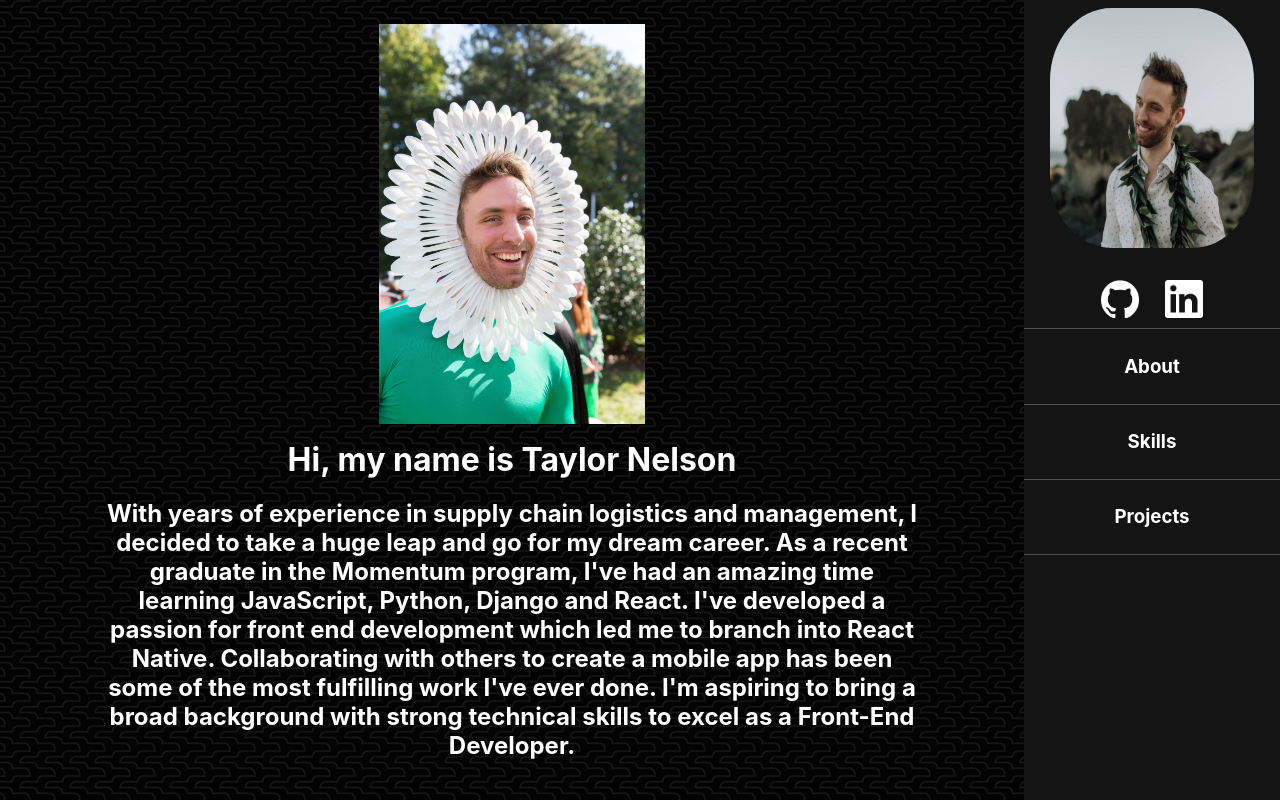
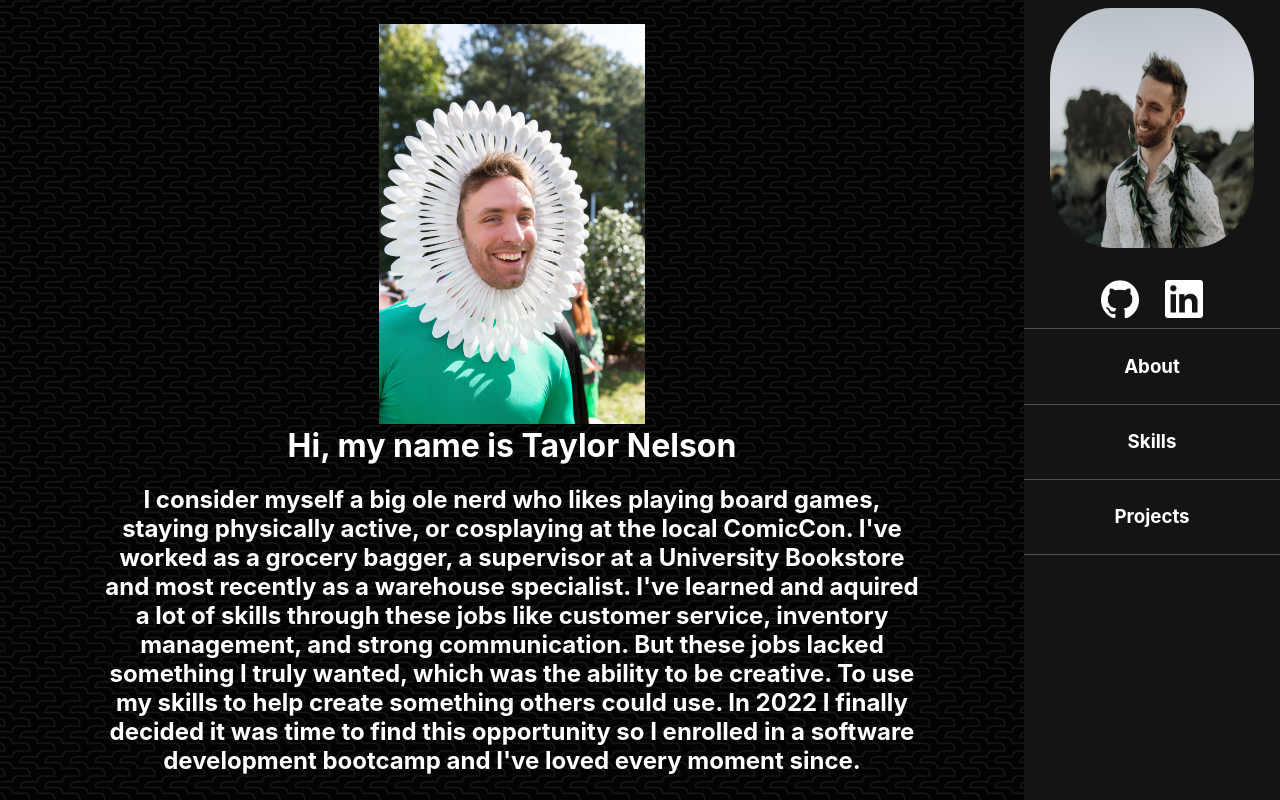
Before and after one commit to TBN00/Portfolio, a React (Create React App) app: page / in a window 1280 px wide. Both pictures are taken after a click on the element "About". Built offline with nearby package versions, Linux system fonts and the light colour scheme.

Commit message:
new about me

```diff
--- a/src/Components/About.js
+++ b/src/Components/About.js
@@ -2,7 +2,7 @@ import { useState, useEffect, useRef } from "react";
 
 export const About = () => {
     let [counter, setCounter] = useState(0)
-    let pictures = ["/assets/About/KY9A0911.jpg", "/assets/About/IMG_1214.jpg", "/assets/About/IMG_1215.png", "/assets/About/IMG_7551.jpg", "/assets/About/IMG_7681.jpg"]
+    let pictures = ["/assets/About/KY9A0911.jpg", "/assets/About/IMG_1215.png", "/assets/About/IMG_1214.jpg", "/assets/About/IMG_7551.jpg", "/assets/About/IMG_7681.jpg"]
     let timerRef
 
     function timer() {
@@ -36,13 +36,13 @@ export const About = () => {
                     <h1>Hi, my name is Taylor Nelson</h1>
                     <br />
                     <h2>
-                        With years of experience in supply chain logistics and management,
-                        I decided to take a huge leap and go for my dream career. As a recent
-                        graduate in the Momentum program, I've had an amazing time learning JavaScript,
-                        Python, Django and React. I've developed a passion for front end development which
-                        led me to branch into React Native. Collaborating with others to create a mobile
-                        app has been some of the most fulfilling work I've ever done. I'm aspiring to
-                        bring a broad background with strong technical skills to excel as a Front-End Developer.
+                        I consider myself a big ole nerd who likes playing board games, staying physically active,
+                        or cosplaying at the local ComicCon. I've worked as a grocery bagger, a supervisor at a University Bookstore and most
+                        recently as a warehouse specialist. I've learned and aquired a lot of skills through these jobs like
+                        customer service, inventory management, and strong communication. But these jobs lacked something I truly wanted,
+                        which was the ability to be creative. To use my skills to help create something others could use. In 2022 I finally
+                        decided it was time to find this opportunity so I enrolled in a software development bootcamp and I've loved every moment since.
+
                     </h2>
                 </div>
             </div>
```
